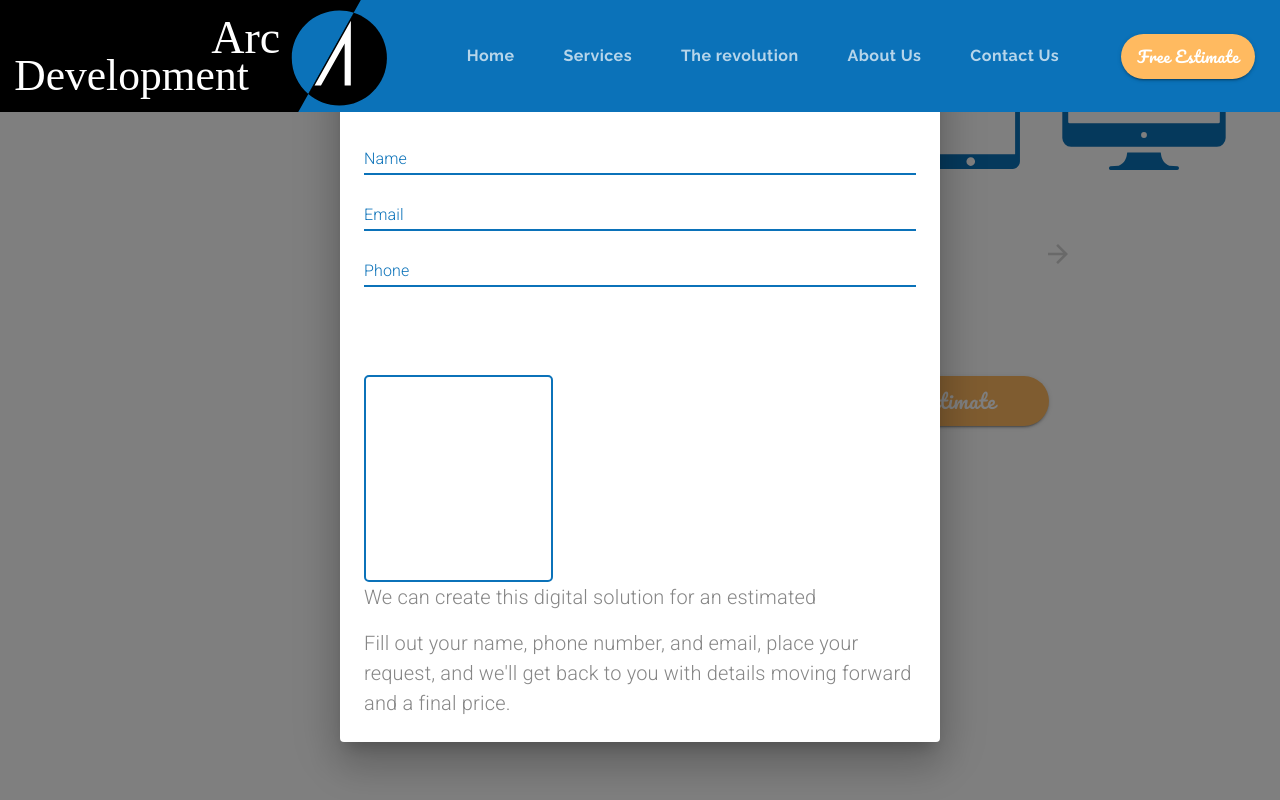
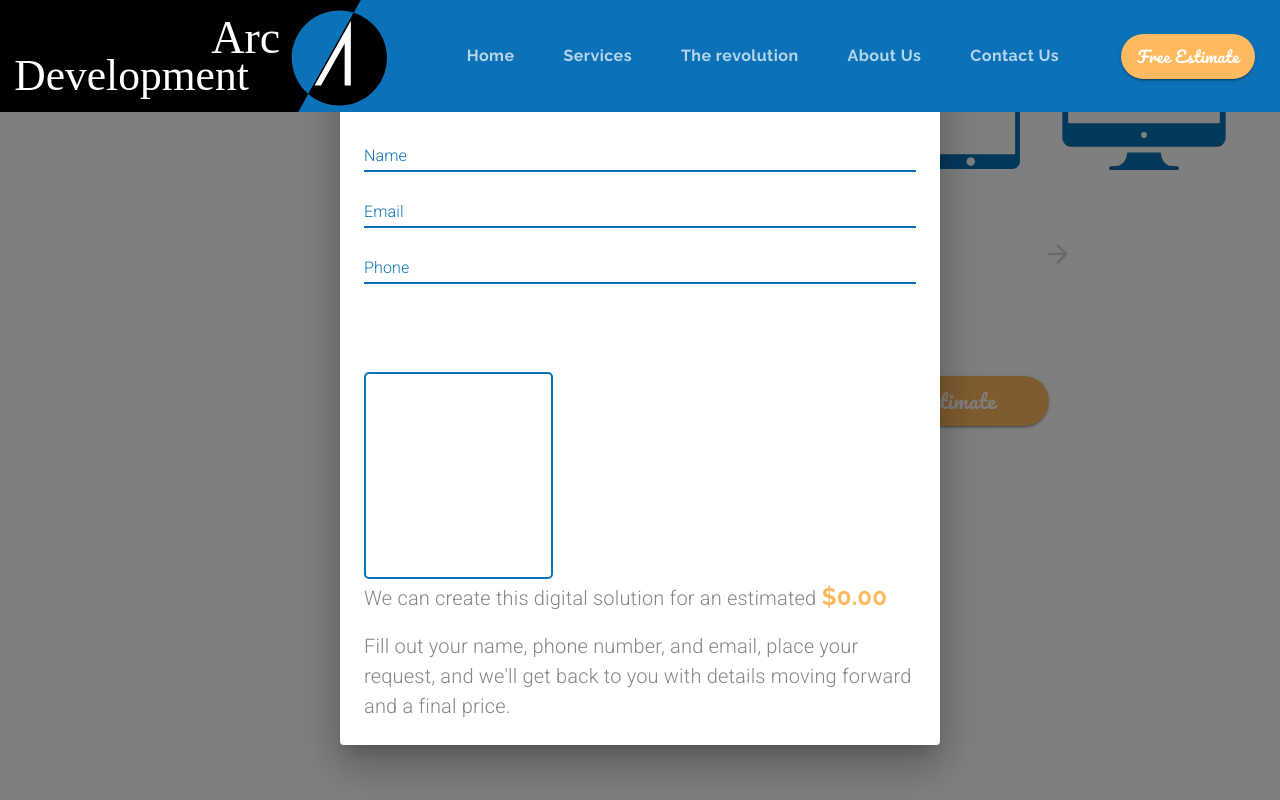
Before and after one commit to daw-maj-pl/arcdevelopment, a React (Create React App) app: page /estimate in a window 1280 px wide. Both pictures are taken after a click on the button "Get Estimate". Shown: the part 423-1223 px from the top of the page. Built offline with nearby package versions, Linux system fonts and the light colour scheme.

Commit message:
Add getTotal function to calculate estimate cost

```diff
--- a/src/components/Estimate.js
+++ b/src/components/Estimate.js
@@ -58,6 +58,12 @@ const useStyles = makeStyles(theme => ({
     border: `2px solid ${theme.palette.common.blue}`,
     marginTop: '5em',
     borderRadius: 5
+  },
+  specialText: {
+    fontFamily: 'Raleway',
+    fontWeight: 700,
+    fontSize: '1.5rem',
+    color: theme.palette.common.orange
   }
 }));
 
@@ -333,6 +339,8 @@ export default function Estimate() {
 
   const [message, setMessage] = useState('');
 
+  const [total, setTotal] = useState(0);
+
   const defaultOptions = {
     loop: true,
     autoplay: true,
@@ -446,6 +454,29 @@ export default function Estimate() {
       default:
         break;
     }
+  };
+
+  const getTotal = () => {
+    let cost = 0;
+
+    const selections = questions
+      .map(question => question.options.filter(option => option.selected))
+      .filter(question => question.length > 0);
+
+    selections.map(options => options.map(option => (cost += option.cost)));
+
+    if (questions.length > 2) {
+      const userCost = questions
+        .filter(question => question.title === 'How many users do you expect?')
+        .map(question =>
+          question.options.filter(option => option.selected)
+        )[0][0].cost;
+
+      cost -= userCost;
+      cost *= userCost;
+    }
+
+    setTotal(cost);
   };
 
   return (
@@ -574,7 +605,10 @@ export default function Estimate() {
           <Button
             variant="contained"
             className={classes.estimateButton}
-            onClick={() => setDialogOpen(true)}
+            onClick={() => {
+              setDialogOpen(true);
+              getTotal();
+            }}
           >
             Get Estimate
           </Button>
@@ -637,7 +671,8 @@ export default function Estimate() {
             </Grid>
             <Grid item>
               <Typography variant="body1" paragraph>
-                We can create this digital solution for an estimated
+                We can create this digital solution for an estimated{' '}
+                <span className={classes.specialText}>${total.toFixed(2)}</span>
               </Typography>
               <Typography variant="body1" paragraph>
                 Fill out your name, phone number, and email, place your request,
```
